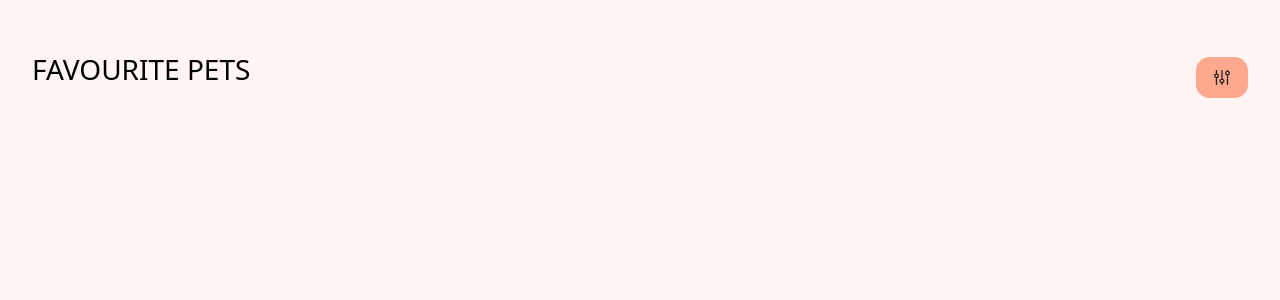
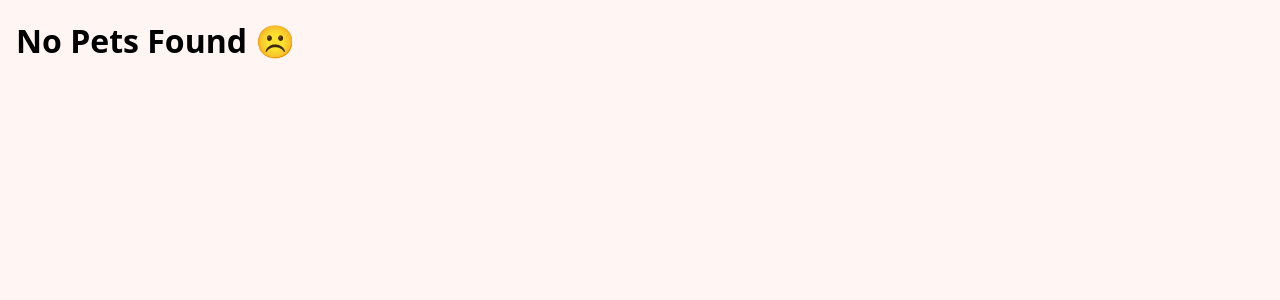
Before and after one commit to sumanbiswas7/Assignment-webWizard, a React (Vite) app in the folder apps/web/: page /favourites in a window 1280 px wide. Shown: the top 300 px of the page. Built offline with nearby package versions, Linux system fonts and the light colour scheme; sample sign-in values are in the browser's storage.

Commit message:
update: add no pets found text

```diff
--- a/apps/web/src/components/items-grid.tsx
+++ b/apps/web/src/components/items-grid.tsx
@@ -15,6 +15,8 @@ export function ItemsGrid({ data = DUMMY_PETS, title }: Props) {
   useEffect(() => {
     setItems(data);
   }, [data]);
+
+  if (!items.length) return <h1>No Pets Found ☹️</h1>;
 
   return (
     <div>
--- a/apps/web/src/pages/profile.tsx
+++ b/apps/web/src/pages/profile.tsx
@@ -43,7 +43,7 @@ export default function Profile() {
   return (
     <div className={styles.page_cont}>
       <span className={styles.btn_span}>
-        <Button onClick={() => navigate("/")}>Go Back</Button>
+        <Button onClick={() => navigate(-1)}>Go Back</Button>
       </span>
 
       <span className={styles.btn_span_fav}>
```
